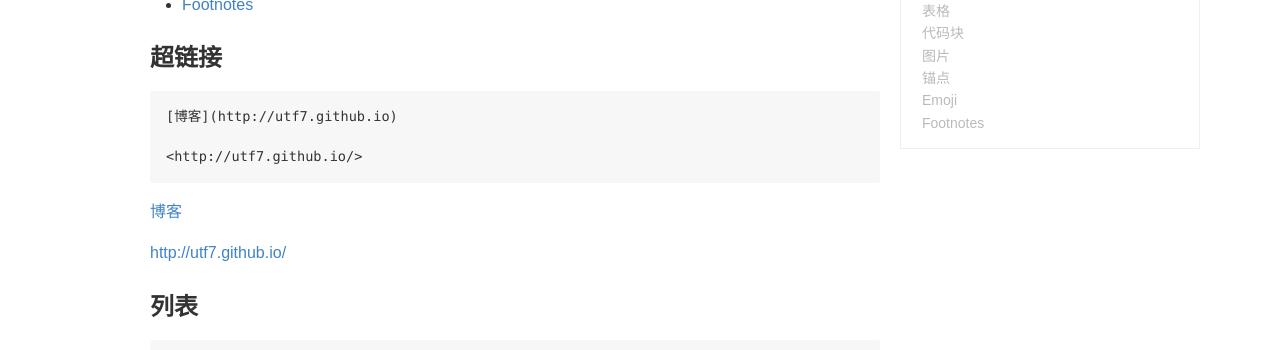
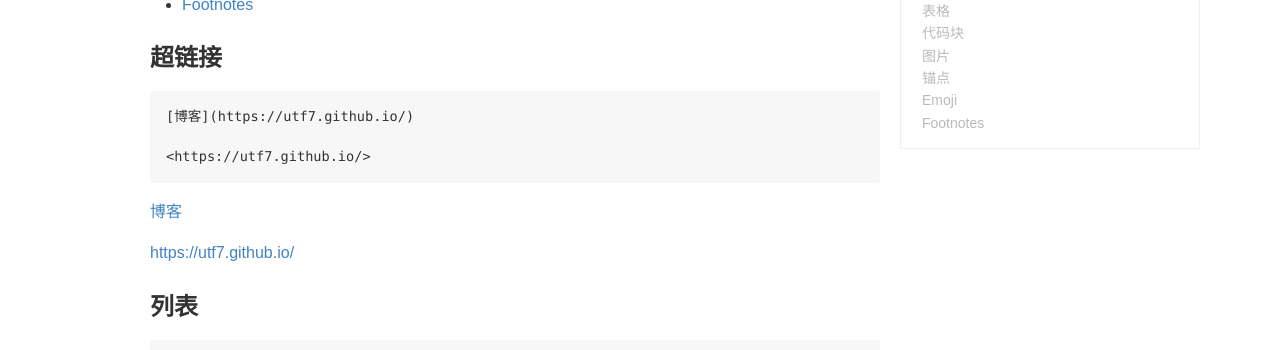
Before and after one commit to utf7/utf7.github.io, a Jekyll site: the page built from _wiki/markdown.md, in a window 1280 px wide and 900 px high, scrolled down 323 px. Shown: the part 152-502 px from the top of the window. Built offline with Jekyll 4.4.1, drawn with Linux system fonts in a browser that asks for light colours; emoji names are drawn with the system emoji font; comment, search, counter and statistics services are not loaded.

Commit message:
update wiki/markdown blog url to https

````diff
--- a/_wiki/markdown.md
+++ b/_wiki/markdown.md
@@ -14,14 +14,14 @@ keywords: Markdown
 ### 超链接
 
 ```
-[博客](http://utf7.github.io)
+[博客](https://utf7.github.io/)
 
-<http://utf7.github.io/>
+<https://utf7.github.io/>
 ```
 
-[博客](http://utf7.github.io/)
+[博客](https://utf7.github.io/)
 
-<http://utf7.github.io/>
+<https://utf7.github.io/>
 
 ### 列表
 
````
